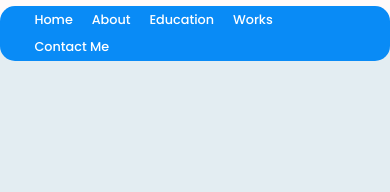
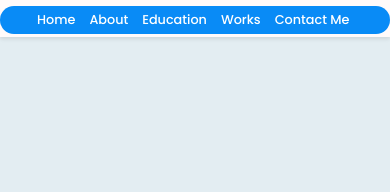
Before and after one commit to anurag-b72/MyPortfolio, a plain HTML site: page index.html in a window 390 px wide. Shown: the top 192 px of the page. Drawn offline with nearby package versions, Linux system fonts and the light colour scheme; a script that the page names is missing.

Commit message:
navbar mobile responsive

```diff
--- a/css/Style.css
+++ b/css/Style.css
@@ -776,8 +776,8 @@ textarea::placeholder {
     }
     .nav__item{
         position: relative;
-        right: 15px;
-        padding: 1% 2.7%;
+        right: 10px;
+        padding: 1% 2%;
         font-size: 0.8rem;
     }
     .l-header{
```
